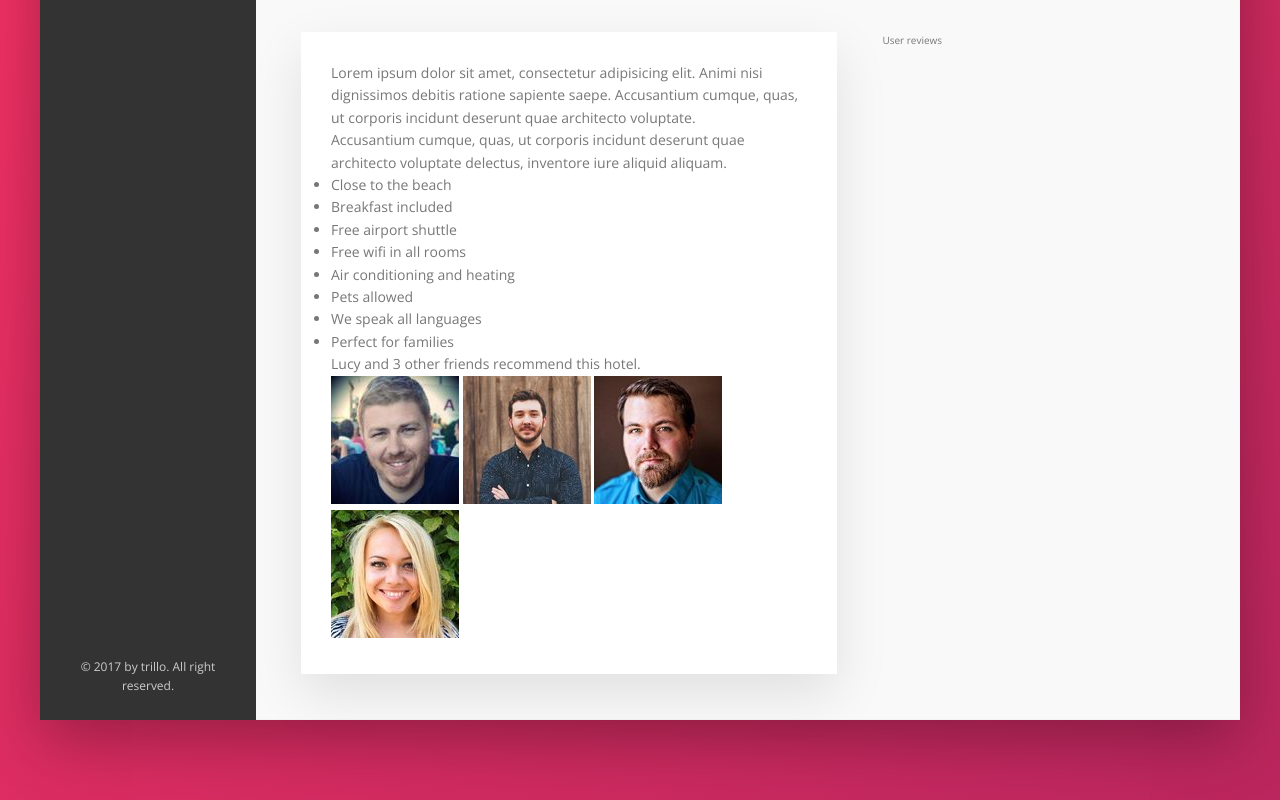
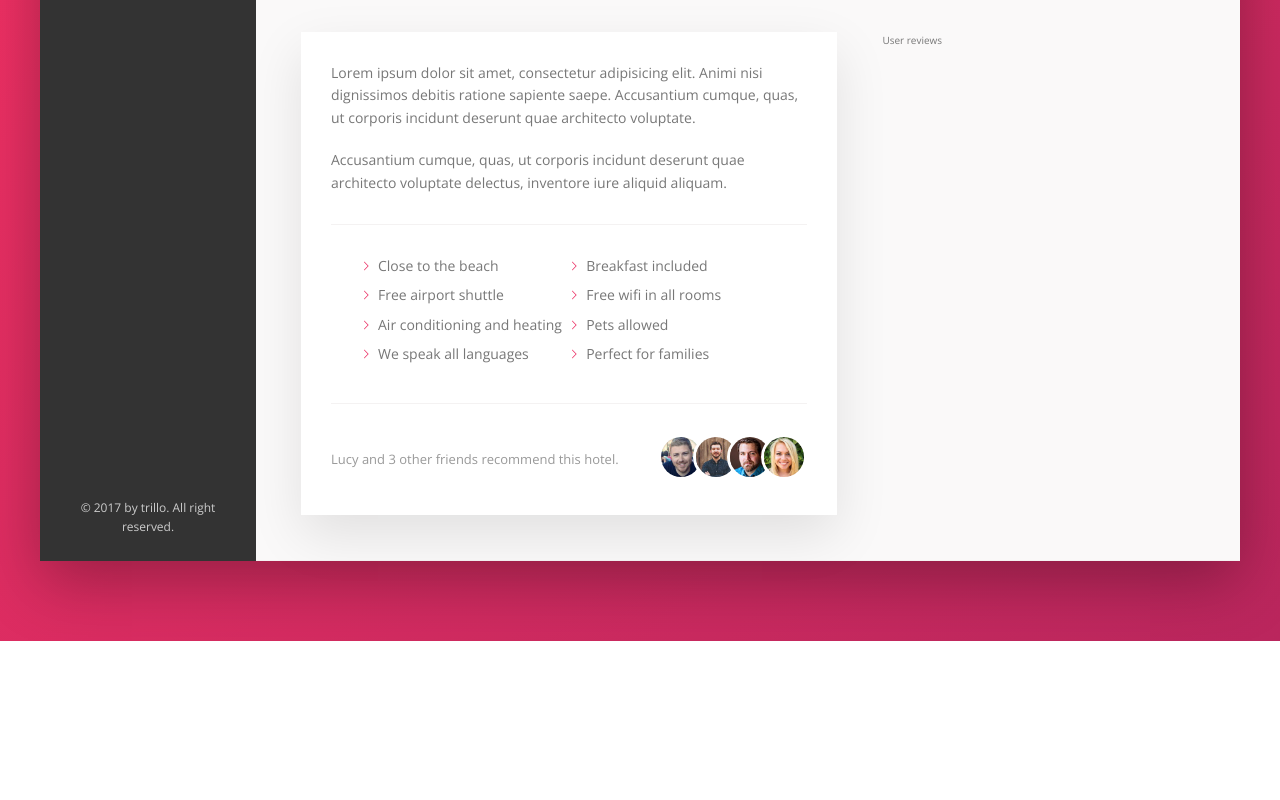
Before and after one commit to s1eepercat/trillo, a website: page index.html in a window 1280 px wide. Shown: the part 615-1415 px from the top of the page. After the commit the page ends 1256 px from the top, so only its background shows below. Drawn offline with nearby package versions, Linux system fonts and the light colour scheme.

Commit message:
info section done

```diff
--- a/sass/_components.scss
+++ b/sass/_components.scss
@@ -305,3 +305,74 @@
         box-shadow: none;
     }
 }
+
+/////////////////////////////////////////////////////////
+//PARAGRAPH
+.paragraph:not(:last-of-type) {
+    margin-bottom: 2rem;
+}
+
+/////////////////////////////////////////////////////////
+//LIST
+.list {
+    margin: 3rem 0;
+    list-style: none;
+    padding: 3rem;
+    border-top: var(--line);
+    border-bottom: var(--line);
+
+    display: flex;
+    flex-wrap: wrap;
+
+    &__item {
+        flex: 0 0 50%;
+        margin-bottom: .7rem;
+    }
+
+    &__item::before {
+        content: "";
+        display: inline-block;
+        height: 1rem;
+        width: 1rem;
+        margin-right: .7rem;
+
+        //Newer browsers - masks (svg using css)
+        background-color: var(--color-primary);
+        -webkit-mask-image: url(../img/chevron-thin-right.svg);
+        -webkit-mask-size: cover;
+
+        mask-image: url(../img/chevron-thin-right.svg);
+        mask-size: cover;
+
+        //Older browsers
+        // background-image: url(../img/chevron-thin-right.svg);
+        // background-size: cover;
+    }
+}
+
+
+/////////////////////////////////////////////////////////
+//RECOMMEND
+.recommend {
+    font-size: 1.3rem;
+    color: var(--color-grey-dark-3);
+
+    display: flex;
+    align-items: center;
+
+    &__count {
+        margin-right: auto;
+    }
+
+    &__photo {
+        height: 4rem;
+        width: 4rem;
+        border-radius: 50%;
+        border: 3px solid #fff;
+        box-sizing: content-box;
+
+        &:not(:last-child) {
+            margin-right: -1.5rem;
+        }
+    }
+}
```
Also changed, not shown: css/style.css.
